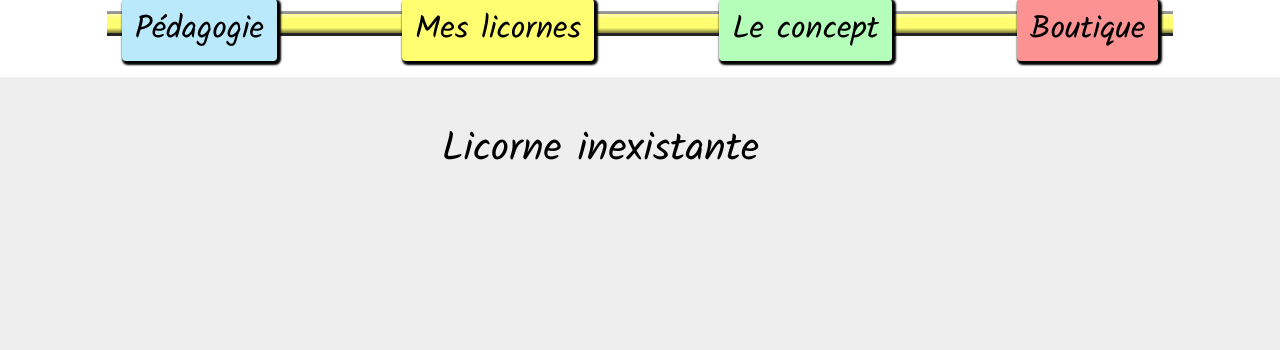
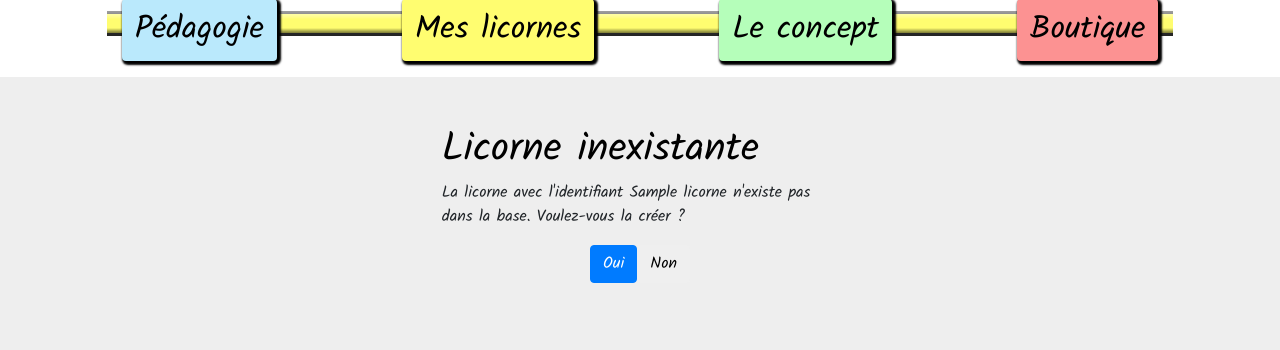
Before and after one commit to blacherez/jioti, a Django app: template licornes/templates/licornes/creer.html in a window 1280 px wide. Shown: the part 281-631 px from the top of the page. Run offline with Django 3.2, Linux system fonts and the light colour scheme; the template is opened without the code that fills it: most values are stand-ins (such as "Sample title", 1, 10 or a date in 2020); some libraries are stand-ins or nearby versions.

Commit message:
Si l'identifiant d'une licorne pour une étape n'existe pas, on propose de la créer.

```diff
--- a/licornes/templates/licornes/creer.html
+++ b/licornes/templates/licornes/creer.html
@@ -6,6 +6,13 @@
   <div class="col-4"></div>
   <div class="col-4">
     <h1>Licorne inexistante</h1>
+    <p>
+      La licorne avec l'identifiant {{ licorne }} n'existe pas dans la base. Voulez-vous la créer ?
+    </p>
+    <div class="d-flex justify-content-center">
+      <a href="{% url "add" %}"><button class="btn btn-primary">Oui</button></a>
+      <a href="{% url "index" %}"><button class="btn">Non</button></a>
+    </div>
   </div>
   <div class="col-4"></div>
 </div>
--- a/licornes/views.py
+++ b/licornes/views.py
@@ -50,7 +50,7 @@ def etape(request, licorne=""):
                 licorne_active = Licorne.objects.get(identifiant=licorne)
             except Licorne.DoesNotExist:
                 template = loader.get_template('licornes/creer.html')
-                context = {}
+                context = {"licorne": licorne}
                 return HttpResponse(template.render(context, request))
         form = EtapeForm()
     context = {"form": form}
```
Also changed, not shown: licornes/tests/test_views.py (+7 -0 lines).
